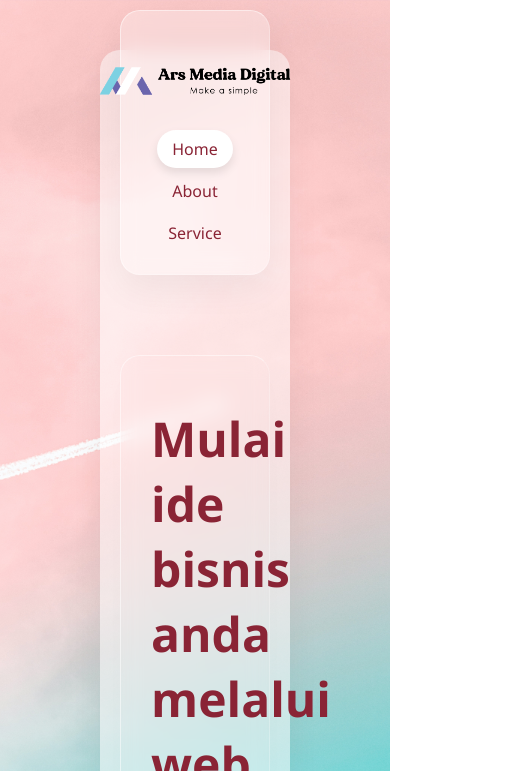
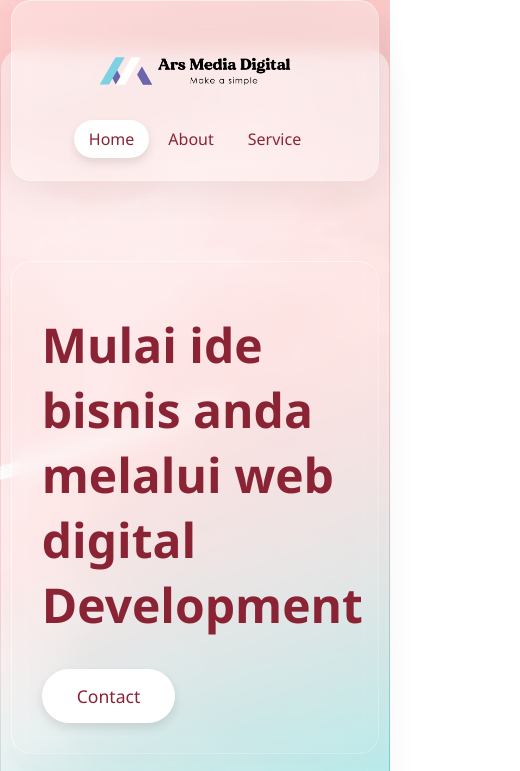
Before and after one commit to Arfian20/Ars-Media-Digital, a plain HTML site: page index.html in a window 390 px wide. Shown: the top 771 px of the page, 520 px wide, since content can reach past the window. Drawn offline with Linux system fonts and the light colour scheme.

Commit message:
merubah ukuran

```diff
--- a/style.css
+++ b/style.css
@@ -137,21 +137,22 @@ header ul li a.active {
 @media (max-width: 1200px) {
   container {
     position: relative;
-    width: calc(100% - 20px);
+    width: calc(100% - 60px);
   }
 }
-@media (max-width: 992px) {
+@media (max-width: 800px) {
   .section {
-    padding: 50px 10px 10px;
+    padding: 50px 20px 20px;
   }
   .container {
     flex-direction: column;
     height: auto;
-    padding: 20px;
+    padding: 10px;
+    width: 134%;
   }
   .container .content {
     transform: translateX(0px);
-    max-width: 100%;
+    max-width: 150%;
     padding: 30px;
     margin-top: 20px;
   }
@@ -177,10 +178,11 @@ header ul li a.active {
   }
   .footer {
     bottom: -50px;
+    max-width: 100%;
   }
   imgBox img {
     transform: translateX(30px);
-    max-width: 60%;
+    max-width: 110%;
     padding: 30px;
     margin-top: -40px;
     margin: auto;
--- a/style2.css
+++ b/style2.css
@@ -82,23 +82,24 @@ header h1 {
 @media (max-width: 1200px) {
   container {
     position: relative;
-    width: calc(100% - 20px);
+    width: calc(100% - 25px);
   }
 }
-@media (max-width: 992px) {
+@media (max-width: 800px) {
   .section {
     padding: 50px 10px 10px;
   }
   .container {
     flex-direction: column;
     height: auto;
-    padding: 20px;
+    padding: 10px;
+    width: 140%;
   }
   .container .content {
     transform: translateX(0px);
-    max-width: 100%;
+    max-width: 150%;
     padding: 30px;
-    margin-top: 10px;
+    margin-top: 20px;
   }
   header {
     position: relative;
@@ -110,19 +111,24 @@ header h1 {
     right: 0;
   }
   header h1 {
-    display: inline-block;
-    position: relative;
-    width: 100%;
-    flex-direction: column;
+    margin-top: -8px;
+    flex-wrap: wrap;
+    justify-content: center;
     text-align: center;
   }
-
+  header ul li {
+    margin: 2px;
+  }
+  header ul li a {
+    display: inline-block;
+  }
   .footer {
     bottom: -50px;
+    max-width: 100%;
   }
   imgBox img {
     transform: translateX(30px);
-    max-width: 60%;
+    max-width: 110%;
     padding: 30px;
     margin-top: -40px;
     margin: auto;
@@ -131,7 +137,7 @@ header h1 {
   @keyframes animate {
     0%,
     100% {
-      transform: translateY(30px);
+      transform: translateY(20px);
     }
     50% {
       transform: translateY(10%);
--- a/style3.css
+++ b/style3.css
@@ -95,23 +95,24 @@ header h1 {
 @media (max-width: 1200px) {
   container {
     position: relative;
-    width: calc(100% - 20px);
+    width: calc(100% - 60px);
   }
 }
-@media (max-width: 992px) {
+@media (max-width: 800px) {
   .section {
-    padding: 50px 10px 10px;
+    padding: 50px 20px 20px;
   }
   .container {
     flex-direction: column;
     height: auto;
-    padding: 20px;
+    padding: 10px;
+    width: 134%;
   }
   .container .content {
     transform: translateX(0px);
-    max-width: 100%;
+    max-width: 150%;
     padding: 30px;
-    margin-top: 10px;
+    margin-top: 20px;
   }
   header {
     position: relative;
@@ -122,20 +123,24 @@ header h1 {
     left: 0;
     right: 0;
   }
-  header h1 {
+  header ul {
+    margin-top: -8px;
+    flex-wrap: wrap;
+    justify-content: center;
+  }
+  header ul li {
+    margin: 2px;
+  }
+  header ul li a {
     display: inline-block;
-    position: relative;
-    width: 100%;
-    flex-direction: column;
-    text-align: center;
   }
-
   .footer {
     bottom: -50px;
+    max-width: 100%;
   }
   imgBox img {
     transform: translateX(30px);
-    max-width: 60%;
+    max-width: 110%;
     padding: 30px;
     margin-top: -40px;
     margin: auto;
@@ -144,7 +149,7 @@ header h1 {
   @keyframes animate {
     0%,
     100% {
-      transform: translateY(30px);
+      transform: translateY(20px);
     }
     50% {
       transform: translateY(10%);
```
